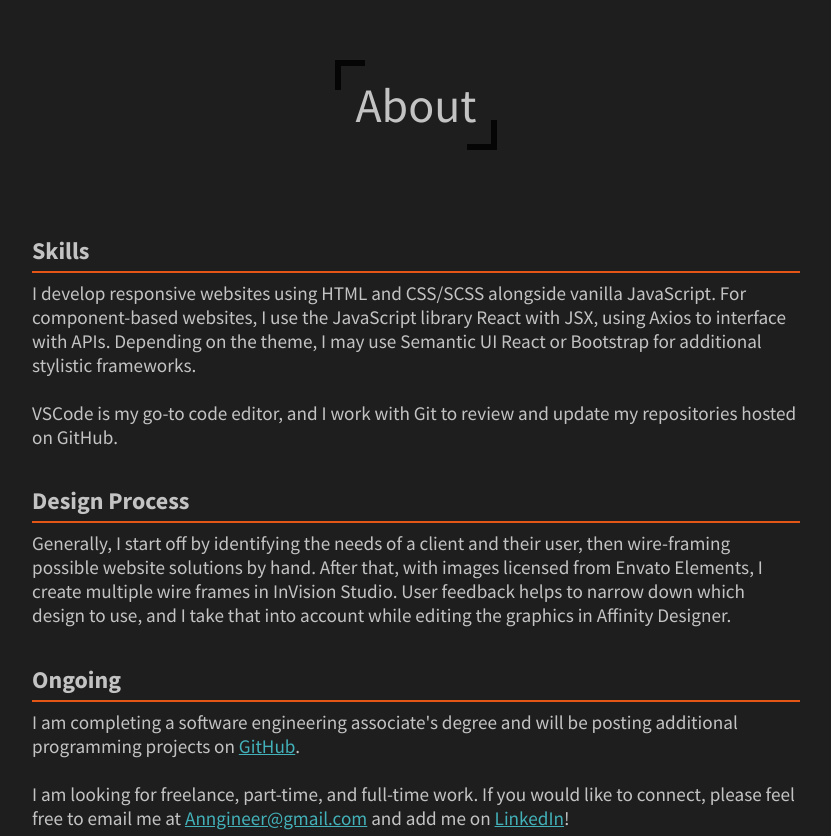
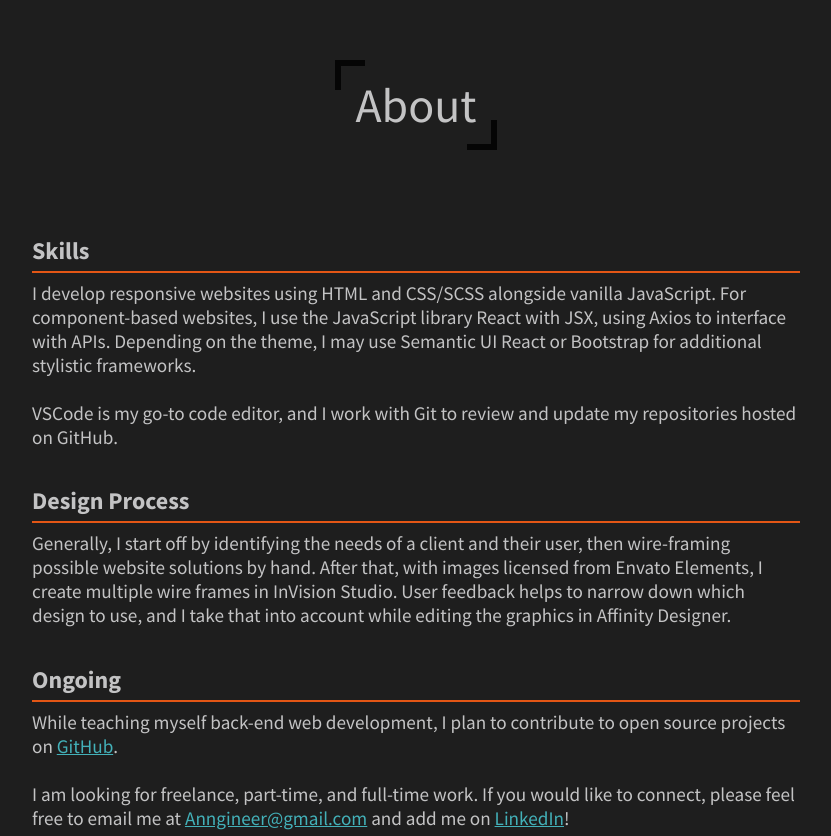
Before and after one commit to Anngineer/web-dev-portfolio, a React (Create React App) app: page /#/about in a window 1280 px wide. Shown: the part 116-952 px from the top of the page, without its empty margins (224-1055 px from the left). Built offline with nearby package versions, Linux system fonts and the light colour scheme.

Commit message:
Update About.js
Correct grammar in Ongoing section

```diff
--- a/src/About.js
+++ b/src/About.js
@@ -52,7 +52,7 @@ const About = ({ dropDownVisible, setDropDownVisible }) => {
           <div className="description-block-2">
             <h3>Ongoing</h3>
             <p>
-              I am completing a software engineering associate's degree and will be posting additional programming projects on{" "}
+              While teaching myself back-end web development, I plan to contribute to open source projects on{" "}
               <a
                 href="https://github.com/Anngineer"
                 style={{ color: "#43b1b9" }}
```
